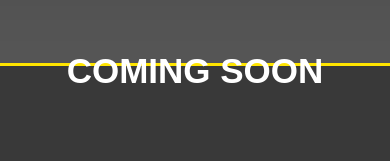
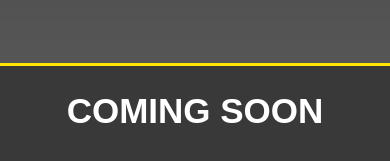
Before and after one commit to accezz/accezz.github.io, a plain HTML site: page index.html in a window 390 px wide. Shown: the part 137-298 px from the top of the page. Drawn offline with Linux system fonts and the light colour scheme.

Commit message:
Coming soon responsive fix

```diff
--- a/index.html
+++ b/index.html
@@ -19,6 +19,9 @@
 		<link href="css/accezz.css" rel="stylesheet" title="Accezz">
 		<style>
 		img.logo{ max-height: 100%; max-width: 100%; }
+		@media (max-width: 768px){
+			.header{ margin-top:40px; }
+		}
 		</style>
 	</head>
 <body bgcolor="#ffe500" background="images/accezz-bg.png" topmargin="0" leftmargin="0" marginheight="0" marginwidth="0" align="center">
```
